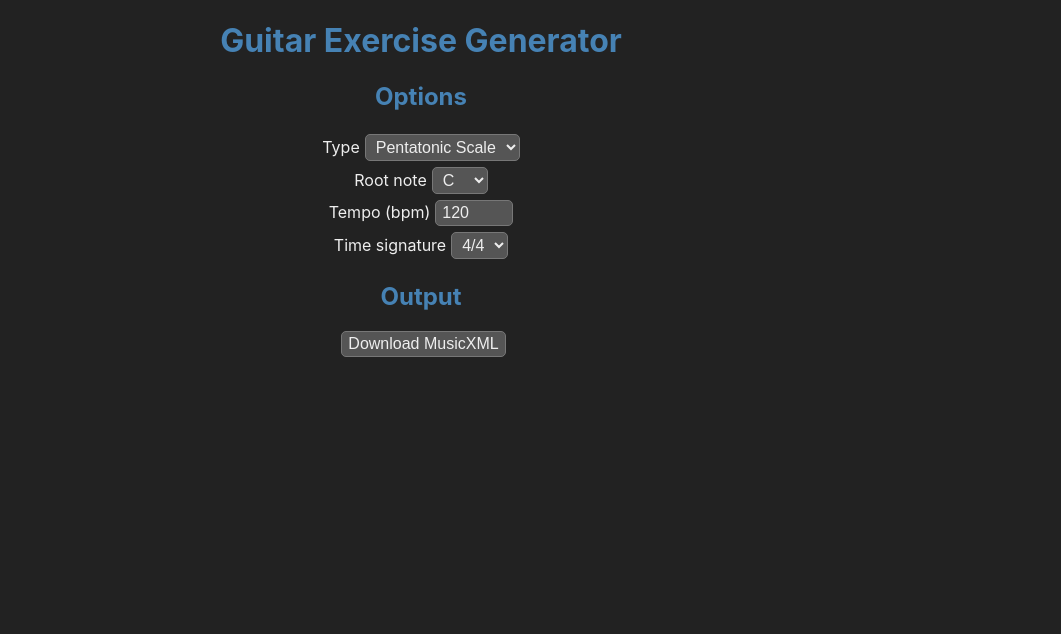
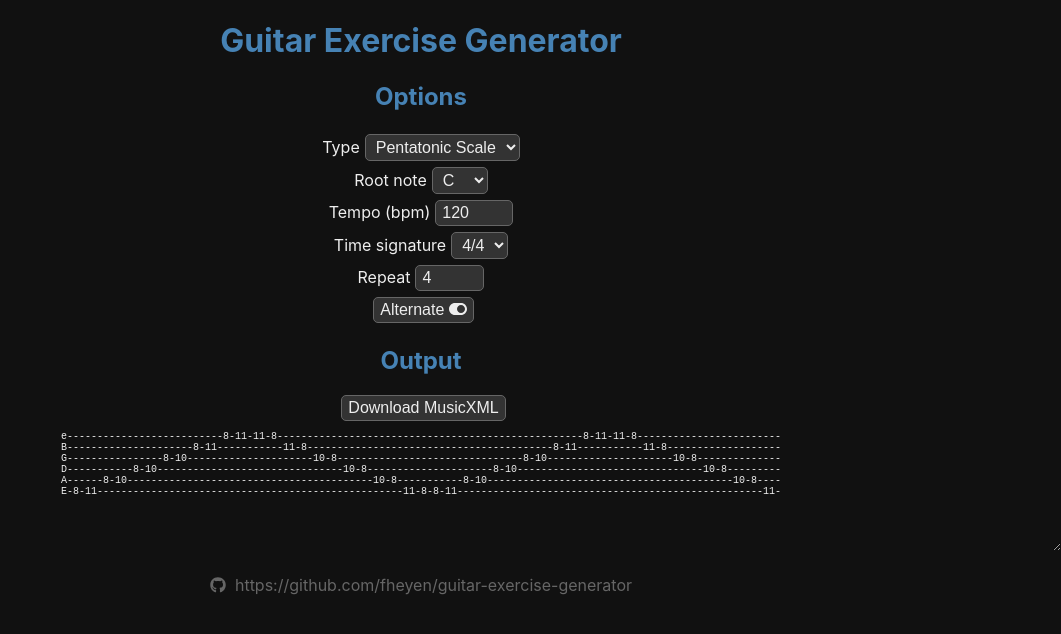
Before and after one commit to fheyen/guitar-exercise-generator, a React (Create React App) app: page / in a window 1280 px wide. Shown: the top 634 px of the page, without its empty margins (219-1280 px from the left). Built offline with nearby package versions, Linux system fonts and the light colour scheme.

Commit message:
added text preview

```diff
--- a/package.json
+++ b/package.json
@@ -1,5 +1,5 @@
 {
-  "name": "app",
+  "name": "guitar-exercise-generator",
   "version": "0.2.0",
   "private": false,
   "dependencies": {
--- a/public/index.html
+++ b/public/index.html
@@ -16,7 +16,7 @@
       work correctly both with client-side routing and a non-root public URL.
       Learn how to configure a non-root public URL by running `npm run build`.
     -->
-  <title>React App</title>
+  <title>Guitar Exercise Generator</title>
 </head>
 
 <body>
--- a/src/App.css
+++ b/src/App.css
@@ -20,7 +20,32 @@ select {
   padding: 3px 6px;
   font-size: 16px;
   border-radius: 5px;
-  border: 1px solid #777;
-  background-color: #555;
+  border: 1px solid #666;
+  background-color: #333;
   color: #eee;
 }
+
+textarea,
+textarea:focus {
+  margin: 0;
+  padding: 0;
+  margin-top: 10px;
+  border: none;
+  background: none;
+  color: #eee;
+  width: 100%;
+  height: 120px;
+  text-align: center;
+  font-family: monospace;
+  font-size: 10px;
+}
+
+/* GitHub Link */
+.githubLink {
+  margin-top: 20px;
+  text-align: center;
+}
+.githubLink a {
+  text-decoration: none;
+  color: #666;
+}
--- a/src/App.js
+++ b/src/App.js
@@ -1,6 +1,9 @@
 import './App.css';
 import React, { PureComponent } from 'react';
 import { generatePattern, generateXml } from './MusicXmlGenerator';
+import { FontAwesomeIcon } from '@fortawesome/react-fontawesome';
+import { faGithub } from '@fortawesome/free-brands-svg-icons';
+import { faToggleOff, faToggleOn } from '@fortawesome/free-solid-svg-icons';
 
 class App extends PureComponent {
 
@@ -11,16 +14,60 @@ class App extends PureComponent {
             rootNote: 'C',
             tempo: 120,
             timeSig: '4/4',
+            repeat: 4,
+            alternate: true,
+            textTab: '',
         };
+    }
+
+    componentDidMount() {
+        this.toTextTab();
+    }
+
+    componentDidUpdate() {
+        this.toTextTab();
+    }
+
+    /**
+     * Renders preview as text tab
+     */
+    toTextTab() {
+        const { type, rootNote, repeat, alternate } = this.state;
+        // Generate XML
+        const pattern = generatePattern(type, rootNote, repeat, alternate);
+
+        const timeStringMatrix = [];
+        timeStringMatrix.push(['e-', 'B-', 'G-', 'D-', 'A-', 'E-']);
+        for (const position of pattern) {
+            const [string, fret] = position;
+            const timeSlice = Array.from({ length: 6 });
+            for (let str = 1; str <= 6; str++) {
+                if (str === string) {
+                    timeSlice[str - 1] = `${fret}-`;
+                } else {
+                    timeSlice[str - 1] = fret > 9 ? '---' : '--';
+                }
+            }
+            timeStringMatrix.push(timeSlice);
+        }
+        let result = '';
+        for (let string = 0; string < 6; string++) {
+            for (let time = 0; time < pattern.length; time++) {
+                result = `${result}${timeStringMatrix[time][string]}`;
+            }
+            result = `${result}\n`;
+        }
+        console.log(result);
+        this.setState({ textTab: result });
     }
 
     /**
      * Creates a downloadable MusicXML file
      */
     download = () => {
-        const { type, rootNote, tempo, timeSig } = this.state;
+        const { type, rootNote, tempo, timeSig, repeat, alternate } = this.state;
         // Generate XML
-        const pattern = generatePattern(type, rootNote);
+        const pattern = generatePattern(type, rootNote, repeat, alternate);
         const name = `[Guitar Exercise] ${rootNote} ${type} ${tempo} bpm`;
         const text = generateXml(name, tempo, timeSig, pattern);
 
@@ -68,7 +115,8 @@ class App extends PureComponent {
                             type='number'
                             min='30'
                             max='200'
-                            value='120'
+                            step='5'
+                            defaultValue='120'
                             onInput={e => this.setState({ tempo: +e.target.value })}
                         />
                     </label>
@@ -82,6 +130,22 @@ class App extends PureComponent {
                             ))}
                         </select>
                     </label>
+                    <label>
+                        Repeat
+                        <input
+                            type='number'
+                            min='1'
+                            max='20'
+                            step='1'
+                            defaultValue='4'
+                            onInput={e => this.setState({ repeat: +e.target.value })}
+                        />
+                    </label>
+                    <label>
+                        <button onClick={() => this.setState({ alternate: !this.state.alternate })}>
+                            Alternate <FontAwesomeIcon icon={this.state.alternate ? faToggleOn : faToggleOff} />
+                        </button>
+                    </label>
                 </div>
                 <h2>Output</h2>
                 <div>
@@ -89,6 +153,16 @@ class App extends PureComponent {
                         Download MusicXML
                     </button>
                 </div>
+                <div>
+                    <textarea value={this.state.textTab} readOnly>
+                    </textarea>
+                </div>
+                <div className='githubLink'>
+                    <a href='https://github.com/fheyen/guitar-exercise-generator'>
+                        <FontAwesomeIcon icon={faGithub} />&nbsp;
+                        https://github.com/fheyen/guitar-exercise-generator
+                     </a>
+                </div>
             </div>
         );
     }
--- a/src/MusicXmlGenerator.js
+++ b/src/MusicXmlGenerator.js
@@ -8,7 +8,7 @@ import { Guitar } from 'musicvis-lib';
  * @param {string} rootNote root note
  * @returns {number[][]} array of [string, fret] positions
  */
-export function generatePattern(patternType, rootNote = 'A') {
+export function generatePattern(patternType, rootNote = 'A', repeat = 1, alternate = false) {
     const rootNotePositions = ['E', 'F', 'F#', 'G', 'G#', 'A', 'A#', 'B', 'C', 'C#', 'D', 'D#'];
     const rootPos = rootNotePositions.indexOf(rootNote);
     const pattern = patterns.get(patternType);
@@ -16,7 +16,23 @@ export function generatePattern(patternType, rootNote = 'A') {
         const [string, fret] = d;
         return [string, fret + rootPos];
     });
-    return shiftedToRoot;
+    if (repeat === 1) {
+        return shiftedToRoot;
+
+    }
+    // Repeat with or without alternative diraction
+    let result = shiftedToRoot;
+    if (repeat > 1) {
+        let reversed = [...shiftedToRoot].reverse();
+        for (let repetition = 1; repetition < repeat; repetition++) {
+            if (alternate && repetition % 2 === 1) {
+                result = [...result, ...reversed];
+            } else {
+                result = [...result, ...shiftedToRoot];
+            }
+        }
+    }
+    return result;
 }
 
 /**
--- a/src/index.css
+++ b/src/index.css
@@ -5,7 +5,7 @@ body {
     sans-serif;
   -webkit-font-smoothing: antialiased;
   -moz-osx-font-smoothing: grayscale;
-  background-color: #222;
+  background-color: #111;
 }
 
 code {
```
Also changed, not shown: 1 other file (tests, documents, lock files or other folders).
